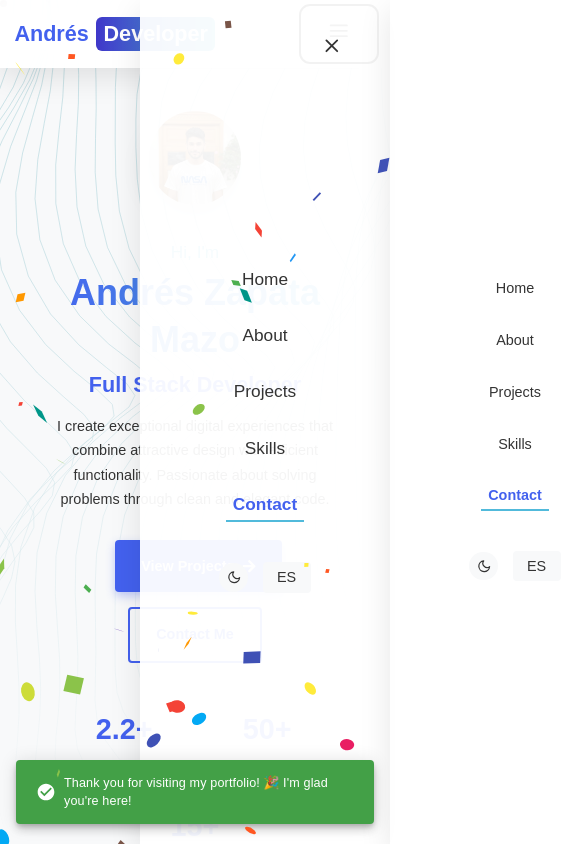
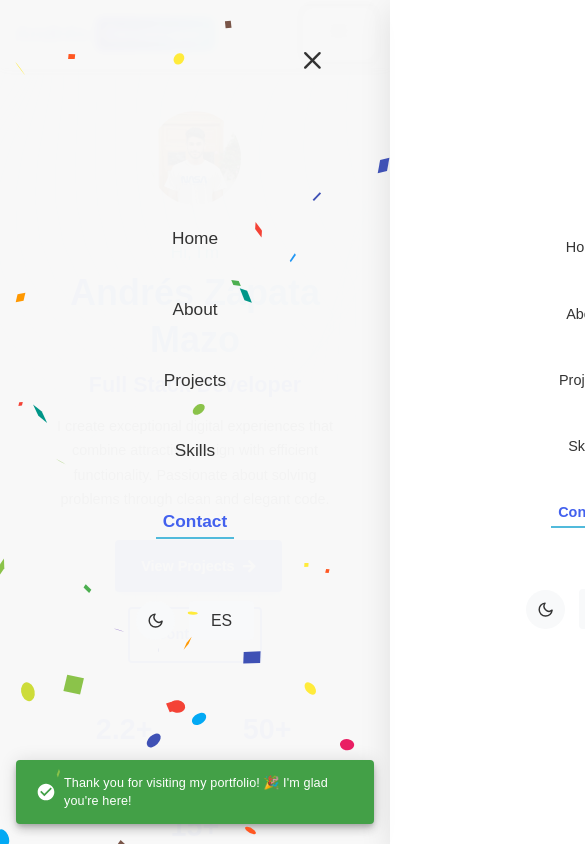
Before and after one commit to andrezmazo/portfolio, a React (Vite) app: page / in a window 390 px wide. Both pictures are taken after a click on the button 338 px from the left and 33 px from the top of the page. Shown: the top 844 px of the page, 585 px wide, since content can reach past the window. Built offline with nearby package versions, Linux system fonts and the light colour scheme; no server answers.

Commit message:
Enhance Navbar responsiveness and functionality; update styles for mobile menu, add overlay, and implement close menu on outside click and Escape key

```diff
--- a/src/components/Navbar.tsx
+++ b/src/components/Navbar.tsx
@@ -44,17 +44,17 @@ const NavLinks = styled.div<{ $isOpen: boolean }>`
   @media (max-width: 768px) {
     position: fixed;
     top: 0;
-    right: 0;
+    left: 0;
     height: 100vh;
-    width: 250px;
+    width: 100vw;
     flex-direction: column;
     justify-content: center;
-    background-color: ${({ theme }) =>
-      theme.navBackground}; // Also update here for mobile menu
+    background-color: ${({ theme }) => theme.navBackground};
     box-shadow: ${({ theme }) => theme.shadow};
     transform: ${({ $isOpen }) =>
       $isOpen ? "translateX(0)" : "translateX(100%)"};
     transition: transform 0.3s ease-in-out;
+    z-index: 1000;
   }
 `;
 
@@ -84,7 +84,7 @@ const NavItem = styled(motion.div)<{ active?: boolean }>`
   }
 
   @media (max-width: 768px) {
-    margin: 1rem 0;
+    margin: 1.5rem 0;
   }
 `;
 
@@ -93,7 +93,8 @@ const ControlsContainer = styled.div`
   align-items: center;
 
   @media (max-width: 768px) {
-    margin-top: 2rem;
+    margin-top: 3rem;
+    gap: 1rem;
   }
 `;
 
@@ -106,11 +107,19 @@ const ThemeToggle = styled.button`
   border-radius: 50%;
   background-color: ${({ theme }) => theme.background};
   color: ${({ theme }) => theme.text};
+  border: none;
+  cursor: pointer;
   transition: all 0.3s ease;
 
   &:hover {
     background-color: ${({ theme }) => theme.primary};
     color: white;
+  }
+
+  @media (max-width: 768px) {
+    margin-right: 0;
+    padding: 0.75rem;
+    font-size: 1.2rem;
   }
 `;
 
@@ -120,11 +129,18 @@ const LanguageToggle = styled.button`
   border-radius: 4px;
   background-color: ${({ theme }) => theme.background};
   color: ${({ theme }) => theme.text};
+  border: none;
+  cursor: pointer;
   transition: all 0.3s ease;
 
   &:hover {
     background-color: ${({ theme }) => theme.primary};
     color: white;
+  }
+
+  @media (max-width: 768px) {
+    padding: 0.75rem 1.5rem;
+    font-size: 1.1rem;
   }
 `;
 
@@ -140,14 +156,38 @@ const MobileMenuButton = styled.button`
 
 const CloseButton = styled.button`
   position: absolute;
-  top: 1.5rem;
-  right: 1.5rem;
-  font-size: 1.5rem;
+  top: 2rem;
+  right: 2rem;
+  font-size: 2rem;
   color: ${({ theme }) => theme.text};
+  background: none;
+  border: none;
+  cursor: pointer;
+  display: none;
+  z-index: 1001;
+
+  @media (max-width: 768px) {
+    display: block;
+  }
+
+  &:hover {
+    color: ${({ theme }) => theme.primary};
+  }
+`;
+
+const MobileMenuOverlay = styled.div<{ $isOpen: boolean }>`
   display: none;
 
   @media (max-width: 768px) {
-    display: block;
+    display: ${({ $isOpen }) => ($isOpen ? "block" : "none")};
+    position: fixed;
+    top: 0;
+    left: 0;
+    width: 100vw;
+    height: 100vh;
+    background-color: rgba(0, 0, 0, 0.5);
+    z-index: 999;
+    backdrop-filter: blur(5px);
   }
 `;
 
@@ -266,6 +306,25 @@ const Navbar: React.FC = () => {
     setIsOpen(false);
   };
 
+  // Close menu when clicking outside
+  const handleOverlayClick = (e: React.MouseEvent<HTMLDivElement>) => {
+    if (e.target === e.currentTarget) {
+      setIsOpen(false);
+    }
+  };
+
+  // Close menu with Escape key
+  useEffect(() => {
+    const handleEscape = (e: KeyboardEvent) => {
+      if (e.key === "Escape" && isOpen) {
+        setIsOpen(false);
+      }
+    };
+
+    document.addEventListener("keydown", handleEscape);
+    return () => document.removeEventListener("keydown", handleEscape);
+  }, [isOpen]);
+
   const navLinks = [
     { to: "home", label: t("nav.home") },
     { to: "about", label: t("nav.about") },
@@ -303,19 +362,21 @@ const Navbar: React.FC = () => {
 
       <AnimatePresence>
         {isOpen && (
+          <>
+            <MobileMenuOverlay $isOpen={isOpen} onClick={handleOverlayClick} />
             <NavLinks $isOpen={isOpen}>
               <CloseButton onClick={() => setIsOpen(false)}>
                 <FiX />
               </CloseButton>
 
-            {navLinks.map((link) => (
+              {navLinks.map((link, index) => (
                 <NavItem
                   key={link.to}
                   active={isActive(link.to)}
                   initial={{ x: 50, opacity: 0 }}
                   animate={{ x: 0, opacity: 1 }}
                   exit={{ x: 50, opacity: 0 }}
-                transition={{ duration: 0.3 }}
+                  transition={{ duration: 0.3, delay: index * 0.1 }}
                 >
                   <MobileNavLink
                     href={`#${link.to}`}
@@ -333,12 +394,15 @@ const Navbar: React.FC = () => {
                 </ThemeToggle>
 
                 <LanguageToggle
-                onClick={() => changeLanguage(language === "es" ? "en" : "es")}
+                  onClick={() =>
+                    changeLanguage(language === "es" ? "en" : "es")
+                  }
                 >
                   {language === "es" ? "EN" : "ES"}
                 </LanguageToggle>
               </ControlsContainer>
             </NavLinks>
+          </>
         )}
       </AnimatePresence>
 
--- a/src/pages/About.tsx
+++ b/src/pages/About.tsx
@@ -14,6 +14,7 @@ import {
 import ResponsiveContainer from "../components/ResponsiveContainer";
 import Badge from "../components/Badge";
 import { useIsMobile } from "../hooks/useMediaQuery";
+import pcHocus from "../assets/img/pc-hocus.png";
 
 const AboutSection = styled.section`
   padding: 1rem 0;
@@ -516,7 +517,7 @@ const About: React.FC = () => {
             transition={{ duration: 0.8 }}
           >
             <AboutImage
-              src="/assets/img/pc-hocus.png"
+              src={pcHocus}
               alt={t("about.imageAlt")}
               initial="hidden"
               animate="visible"
--- a/src/pages/Home.tsx
+++ b/src/pages/Home.tsx
@@ -5,6 +5,7 @@ import { motion } from "framer-motion";
 import { FaArrowRight } from "react-icons/fa";
 import ResponsiveContainer from "../components/ResponsiveContainer";
 import { useIsMobile } from "../hooks/useMediaQuery";
+import pic from "../assets/pic.jpg";
 
 // Update the HeroSection with a higher z-index
 const HeroSection = styled.section`
@@ -370,7 +371,7 @@ const Home: React.FC = () => {
 
         <HeroImageContainer>
           <HeroImage
-            src="/assets/pic.jpg"
+            src={pic}
             alt={t("home.name")}
             variants={imageVariants}
             initial="hidden"
```
Lines whose indentation alone changed are shown as unchanged.
